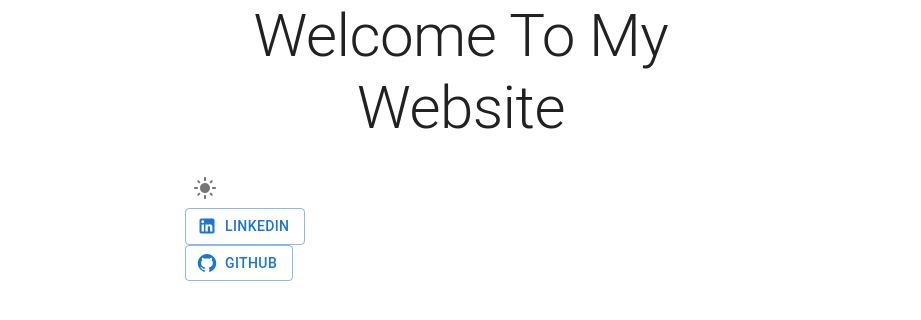
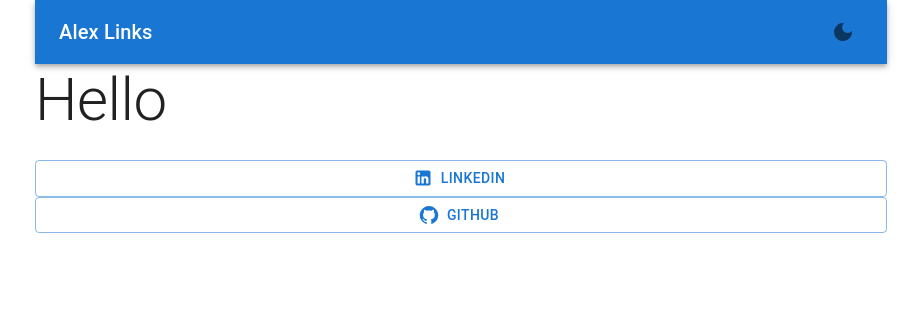
Before and after one commit to alexgornovoi/link-website, a React (Create React App) app: page / in a window 1280 px wide. Shown: the top 320 px of the page, without its empty margins (179-1100 px from the left). Built offline with nearby package versions, Linux system fonts and the light colour scheme.

Commit message:
Appbar added

```diff
--- a/src/App.js
+++ b/src/App.js
@@ -2,7 +2,7 @@ import {React, useState, useEffect} from 'react'
 import {ThemeProvider} from '@mui/material/styles'
 import CssBaseline from '@mui/material/CssBaseline'
 import Themes from './lib/theme'
-import {Typography, Container} from '@mui/material'
+import {Typography, Container, AppBar, Toolbar} from '@mui/material'
 import LinkButton from './components/linkButton'
 import {LinkedIn, GitHub} from '@mui/icons-material'
 import LightSwitch from './components/themeSwitch'
@@ -23,15 +23,18 @@ function App() {
     <ThemeProvider theme = {mode? Themes.DarkTheme : Themes.LightTheme}>
       <CssBaseline enableColorScheme/>
       <div>
-        <Container maxWidth = "sm" >
-          <Typography variant="h2" align='center'>Welcome To My Website</Typography>
-          <br/>
-          <LightSwitch mode = {mode} func = {changeMode} />
+        <Container maxWidth = "md" >
+          <AppBar position='sticky'>
+            <Toolbar>
+              <Typography variant='h6' style={{ flex: 1 }}>Alex Links</Typography>
+              <LightSwitch mode = {mode} func = {changeMode}/>
+            </Toolbar>
+          </AppBar>
+          <Typography variant="h2">Hello</Typography>
           <br/>
           <LinkButton url='https://www.linkedin.com/in/alexeygornovoi/' text='LinkedIn' icon={<LinkedIn />} />
           <br/>
           <LinkButton url='https://github.com/alexgornovoi' text='GitHub' icon={<GitHub />} />
-          <br/>
         </Container>
       </div>
     </ThemeProvider>
--- a/src/components/linkButton.js
+++ b/src/components/linkButton.js
@@ -2,7 +2,7 @@ import {Button} from '@mui/material'
 
 const LinkButton = ({url, text, icon}) => {
     return (
-        <Button variant = "outlined" startIcon ={icon} onClick={(e) => {e.preventDefault();window.open(url,'_blank');}}>{text}</Button>
+        <Button variant = "outlined" startIcon ={icon} onClick={(e) => {e.preventDefault();window.open(url,'_blank');}} fullWidth>{text}</Button>
     )
 }
 
--- a/src/components/themeSwitch.js
+++ b/src/components/themeSwitch.js
@@ -3,7 +3,7 @@ import { DarkMode, LightMode } from "@mui/icons-material";
 
 const LightSwitch = ({mode, func}) => {
     return(
-        <IconButton onClick={func}>{{mode}? <LightMode />:<DarkMode />} </IconButton>
+        <IconButton onClick={func}>{mode? <LightMode />:<DarkMode />} </IconButton>
     )
 }
 
```
